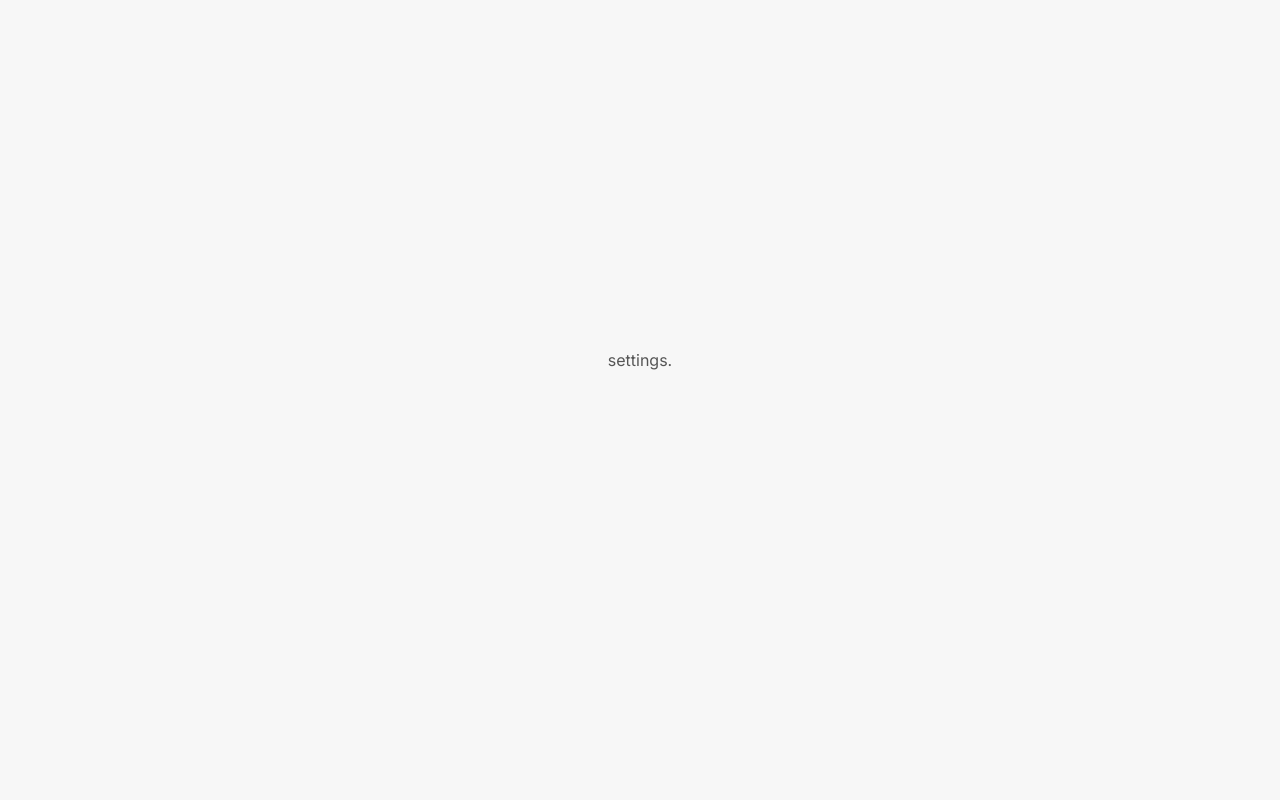
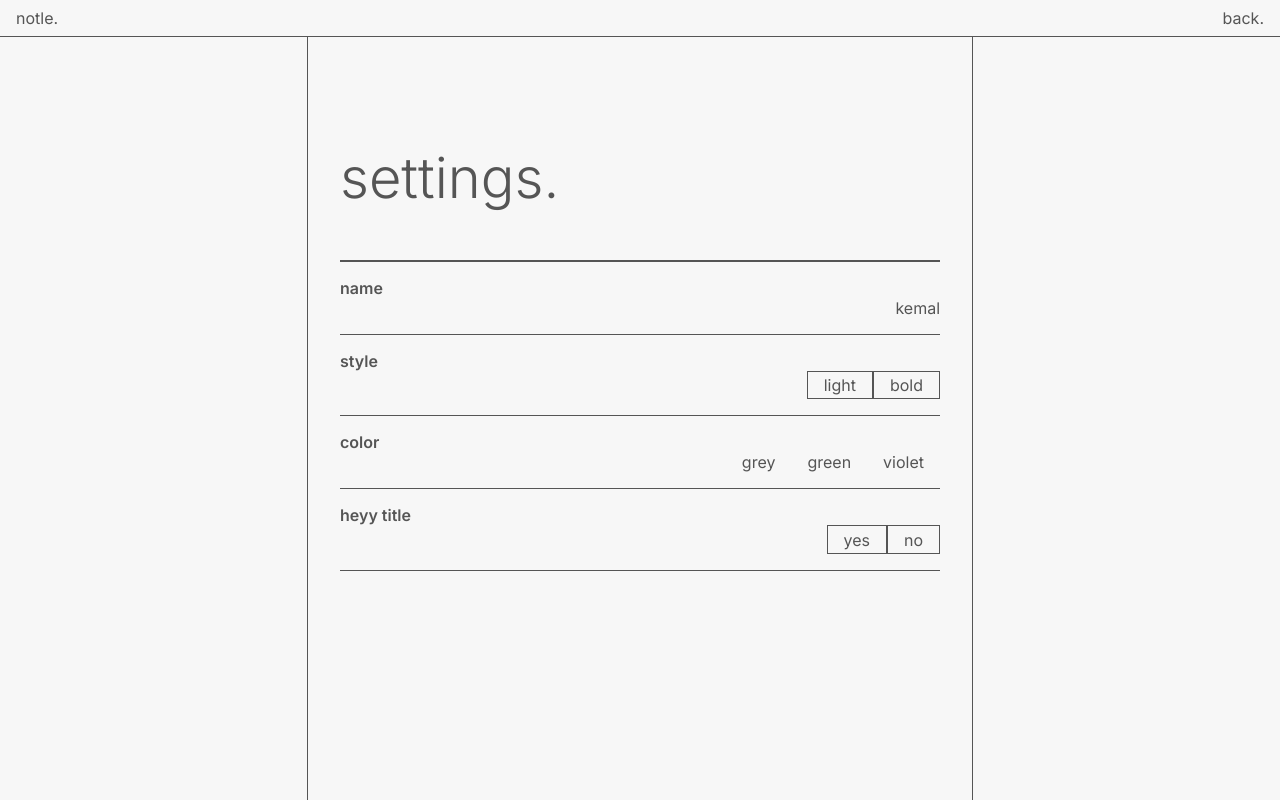
Before and after one commit to kemaltekce/notle, a Vue app: page /#/settings in a window 1280 px wide. Built offline with nearby package versions, Linux system fonts and the light colour scheme.

Commit message:
fix 404 page and add setting page draft

```diff
--- a/src/views/Nav.vue
+++ b/src/views/Nav.vue
@@ -29,10 +29,12 @@
   // styles
   const theme = {
     titleFontWeight: 300,  // 300, 900
-    pageFontWeight: 200,  // 200, 600
+    pageFontWeight: 200,  // 200, 400
     modalColor: '#F7F7F7',  // #F7F7F7 #C9D8D8 #E5D7FA
     displayHeyyTitle: true,
     name: '',
+    letterSpacing: '0rem', // 0, 0.5rem
+    textTransform: 'none' // none, uppercase
   }
 
 
@@ -575,6 +577,8 @@
     /* disable long touch dialog window on ios */
     user-select: none;
     -webkit-user-select: none !important;
+    text-transform: v-bind('theme.textTransform');
+    letter-spacing: v-bind('theme.letterSpacing');
   }
 
   .nav__page__delete {
--- a/src/views/NotFound.vue
+++ b/src/views/NotFound.vue
@@ -1,13 +1,14 @@
 <script setup>
   import { useRouter } from "vue-router";
   import Semicolon from '../components/Semicolon.vue'
+  import { onBeforeMount } from "vue"
 
 
+  onBeforeMount(() => {
+    document.body.className = 'hello'
+  })
+
   const router = useRouter()
-
-  function goBack() {
-    router.go(-2)
-  }
 
   function goNav() {
     router.push({name: 'Nav'})
@@ -20,9 +21,6 @@
     <div class="subtitle">
       <div>
         <p>page not found.</p>
-      </div>
-      <div>
-        <a @click="goBack">go back</a>
       </div>
       <div>
         <a @click="goNav">go to nav</a>
--- a/src/views/Page.vue
+++ b/src/views/Page.vue
@@ -24,6 +24,11 @@
 
   let bullets = computed({
     get() {
+        // return empty array if page doesn't exist.
+        // code will route to 404 in next steps
+        if (!currentPage.value.id) {
+          return []
+        }
         return JSON.parse(
           JSON.stringify(bullet.getPageBullets(currentPage.value.id)))
     },
@@ -192,7 +197,7 @@
       <router-link :to="{ name: 'Nav' }">notle.</router-link>
     </div>
     <div class="menu__items">
-      <div class="menu__items__item">set</div>
+      <div class="menu__items__item">focus</div>
       <div class="menu__items__item">pro</div>
     </div>
   </div>
--- a/src/views/Settings.vue
+++ b/src/views/Settings.vue
@@ -2,14 +2,118 @@
 </script>
 
 <template>
-  <div class="container">settings.</div>
+  <div class="menu">
+    <div class="menu__title">
+      <router-link :to="{ name: 'Nav' }">notle.</router-link>
+    </div>
+    <div class="menu__title">
+      <router-link :to="{ name: 'Nav' }">back.</router-link>
+    </div>
+  </div>
+  <div class="settings" oncontextmenu="return false">
+    <div class="empty"></div>
+    <div class="settings__title">settings.</div>
+    <div class="settings__options">
+      <div class="settings__options__text">
+        <div class="settings__options__name">name</div>
+        <div class="settings__options__setting">kemal</div>
+      </div>
+      <div class="settings__options__switch">
+        <div class="settings__options__name">style</div>
+        <div class="settings__options__setting">
+          <div>light</div>
+          <div>bold</div>
+        </div>
+      </div>
+      <div class="settings__options__select">
+        <div class="settings__options__name">color</div>
+        <div class="settings__options__setting">
+          <div>grey</div>
+          <div>green</div>
+          <div>violet</div>
+        </div>
+      </div>
+      <div class="settings__options__switch">
+        <div class="settings__options__name">heyy title</div>
+        <div class="settings__options__setting">
+          <div>yes</div>
+          <div>no</div>
+        </div>
+      </div>
+    </div>
+  </div>
+
 </template>
 
 <style scoped>
-  .container {
+  .settings {
+    max-width: 600px;
+    margin: 0rem auto;
+    padding: 0rem 2rem;
+    border-left: 1px solid #555555;
+    border-right: 1px solid #555555;
+    min-height: 100%;
+    overflow: hidden;
+  }
+
+  .settings__title {
+    font-size: 3.5rem;
+    padding: 3rem 0;
+    font-weight: 300;
+    outline: none;
+  }
+
+  .settings__options {
+    border-top: 2px solid #555555;
+  }
+
+  .settings__options > div {
+    border-bottom: 1px solid #555555;
+    padding: 1rem 0;
+  }
+
+  .settings__options__name {
+    font-weight: 600;
+  }
+
+  .settings__options__setting {
+    align-self: flex-end;
     display: flex;
-    place-items: center;
-    justify-content: center;
-    height: 90vh;
+  }
+
+  .settings__options__text, .settings__options__switch, .settings__options__select {
+    display: flex;
+    flex-direction: column;
+  }
+
+  .settings__options__switch, .settings__options__select {
+    cursor: pointer;
+  }
+
+  .settings__options__select .settings__options__setting div{
+    padding: 0 1rem;
+  }
+
+  .settings__options__switch .settings__options__setting div{
+    border: 1px solid #555555;
+    padding: 0.2rem 1rem;
+  }
+
+
+  .menu {
+    display: flex;
+    flex-direction: row;
+    justify-content: space-between;
+    border-bottom: 1px solid #555555;
+    margin: 0rem -1rem;
+    /* padding: 0.5rem 0rem; */
+    position: fixed;
+    width: 100%;
+    background-color: #F7F7F7;
+    z-index: 5;
+  }
+
+  .menu__title {
+    padding: 0.5rem 1rem;
   }
 </style>
```
